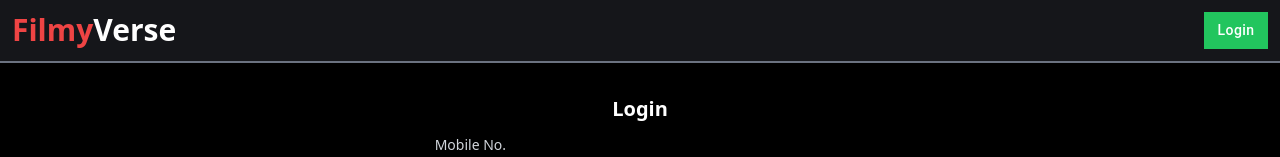
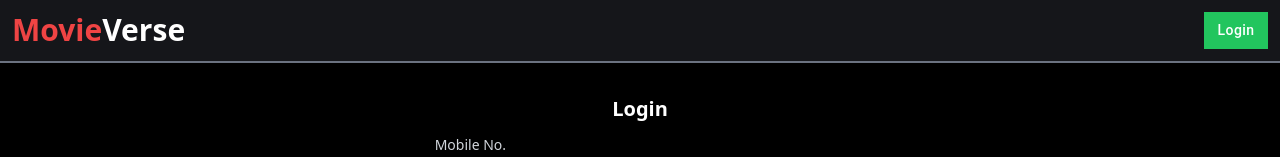
Before and after one commit to siddheshsurve/movieverse, a React (Create React App) app: page /login in a window 1280 px wide. Shown: the top 157 px of the page. Built offline with nearby package versions, Linux system fonts and the light colour scheme.

Commit message:
minor fix

```diff
--- a/src/components/Header.js
+++ b/src/components/Header.js
@@ -9,7 +9,7 @@ const Header = () => {
 
   return (
     <div className='sticky z-10 header top-0 text-3xl flex justify-between items-center text-red-500 font-bold p-3 border-b-2 border-gray-500'>
-      <Link to={'/'}><span>Filmy<span className='text-white'>Verse</span></span></Link>
+      <Link to={'/'}><span>Movie<span className='text-white'>Verse</span></span></Link>
       {useAppstate.login ?
         <Link to={'/addmovie'}><h1 className='text-lg cursor-pointer flex items-center'>
           <Button><AddIcon className='mr-1' color='secondary' /> <span className='text-white'>Add New</span></Button>
```
